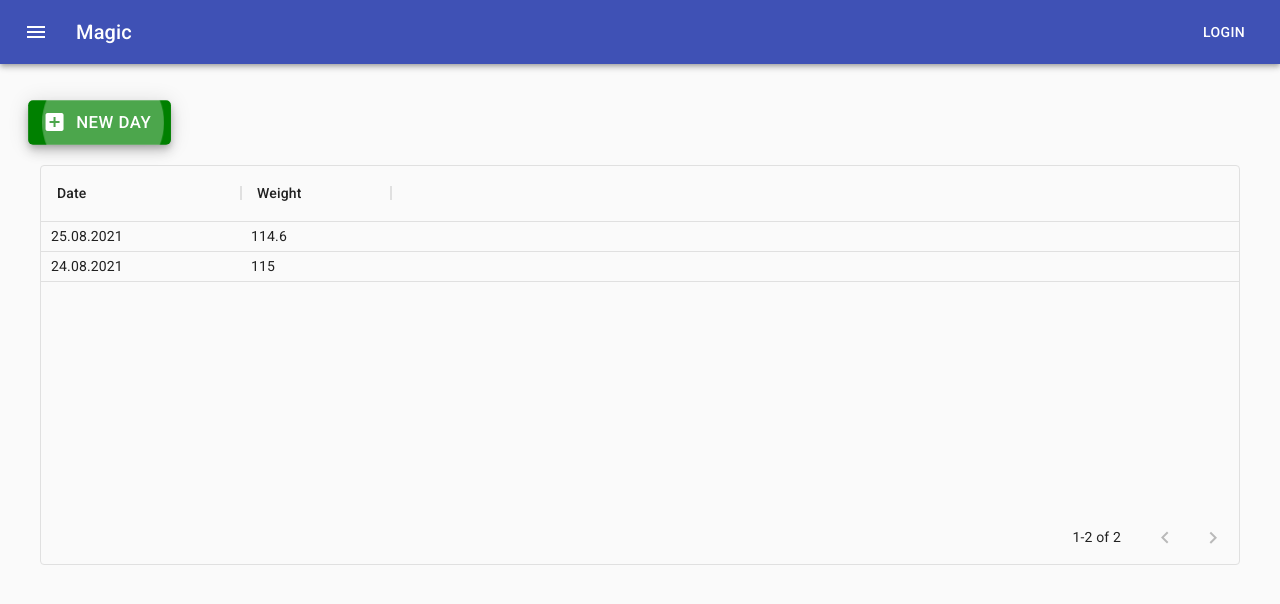
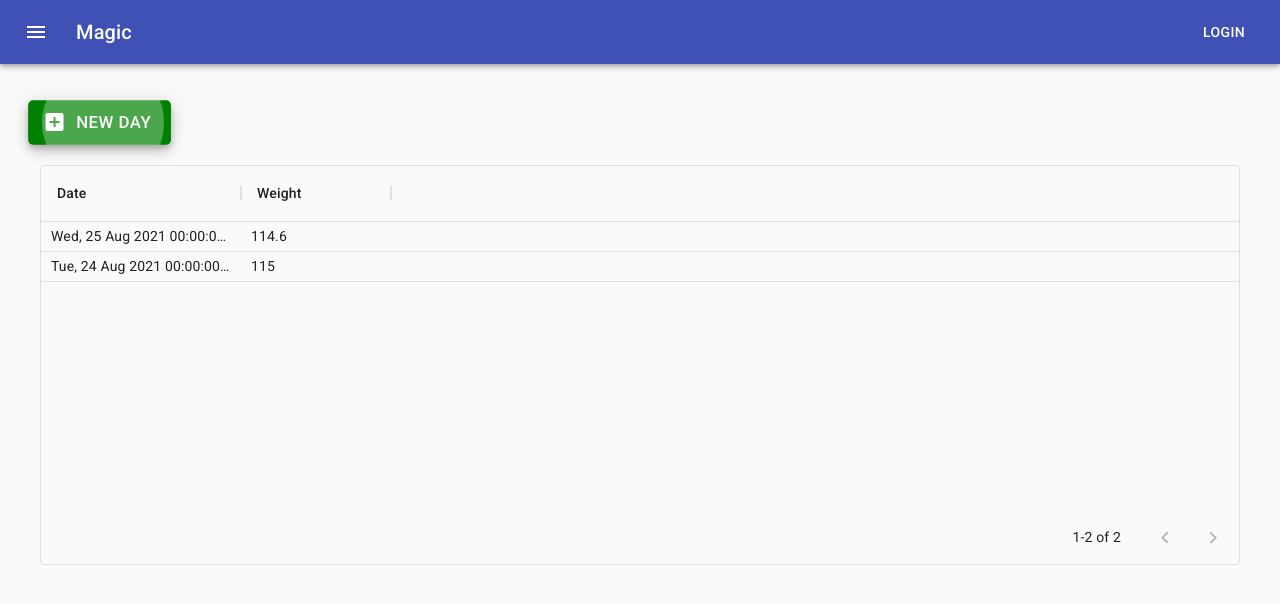
Before and after one commit to fernandokokocha/magic-frontend, a React (Create React App) app: page / in a window 1280 px wide. Shown: the top 604 px of the page. Built offline with nearby package versions, Linux system fonts and the light colour scheme.

Commit message:
Refactor - remember date object instea of string

```diff
--- a/src/pages/MagicPage.tsx
+++ b/src/pages/MagicPage.tsx
@@ -3,7 +3,7 @@ import { Box, Button, makeStyles } from "@material-ui/core";
 import AddBoxIcon from "@material-ui/icons/AddBox";
 import { useState } from "react";
 import { GridRowData } from "@material-ui/data-grid";
-import dayjs from "dayjs";
+import dayjs, { Dayjs } from "dayjs";
 
 var customParseFormat = require("dayjs/plugin/customParseFormat");
 dayjs.extend(customParseFormat);
@@ -21,12 +21,27 @@ const useStyles = makeStyles({
   },
 });
 
+const DATE_FORMAT = "DD.MM.YYYY";
+
 const initialRows = [
-  { id: 0, date: "25.08.2021", weight: 114.6 },
-  { id: 1, date: "24.08.2021", weight: 115 },
+  { id: 0, date: dayjs("25.08.2021", DATE_FORMAT), weight: 114.6 },
+  { id: 1, date: dayjs("24.08.2021", DATE_FORMAT), weight: 115 },
 ];
 
-const DATE_FORMAT = "DD.MM.YYYY";
+const getNextDate = (dates: Dayjs[]): Dayjs => {
+  const lastDate = (dayjs as any).max(dates);
+  return lastDate.add(1, "day");
+};
+
+const getNextId = (ids: number[]): number => {
+  const maxId = Math.max(...ids);
+  return maxId + 1;
+};
+
+const getRandomWeight = () => {
+  const rand = (Math.random() * 10).toFixed(1);
+  return 100 + Number(rand);
+};
 
 const MagicPage = () => {
   const classes = useStyles();
@@ -34,13 +49,15 @@ const MagicPage = () => {
   const [rows, setRows] = useState<GridRowData[]>(initialRows);
 
   const handleSubmit = () => {
-    const dates = rows.map((row) => dayjs(row.date, DATE_FORMAT));
-    const lastDate = (dayjs as any).max(dates);
-    const date = dayjs(lastDate, DATE_FORMAT).add(1, "day").format(DATE_FORMAT);
+    const dates = rows.map((row) => row.date);
+    const date = getNextDate(dates);
 
     const ids = rows.map((row) => row.id);
-    const maxId = Math.max(...ids);
-    setRows([{ id: maxId + 1, date, weight: 112.8 }, ...rows]);
+    const id = getNextId(ids);
+
+    const weight = getRandomWeight();
+
+    setRows([{ id, date, weight }, ...rows]);
   };
 
   return (
```
